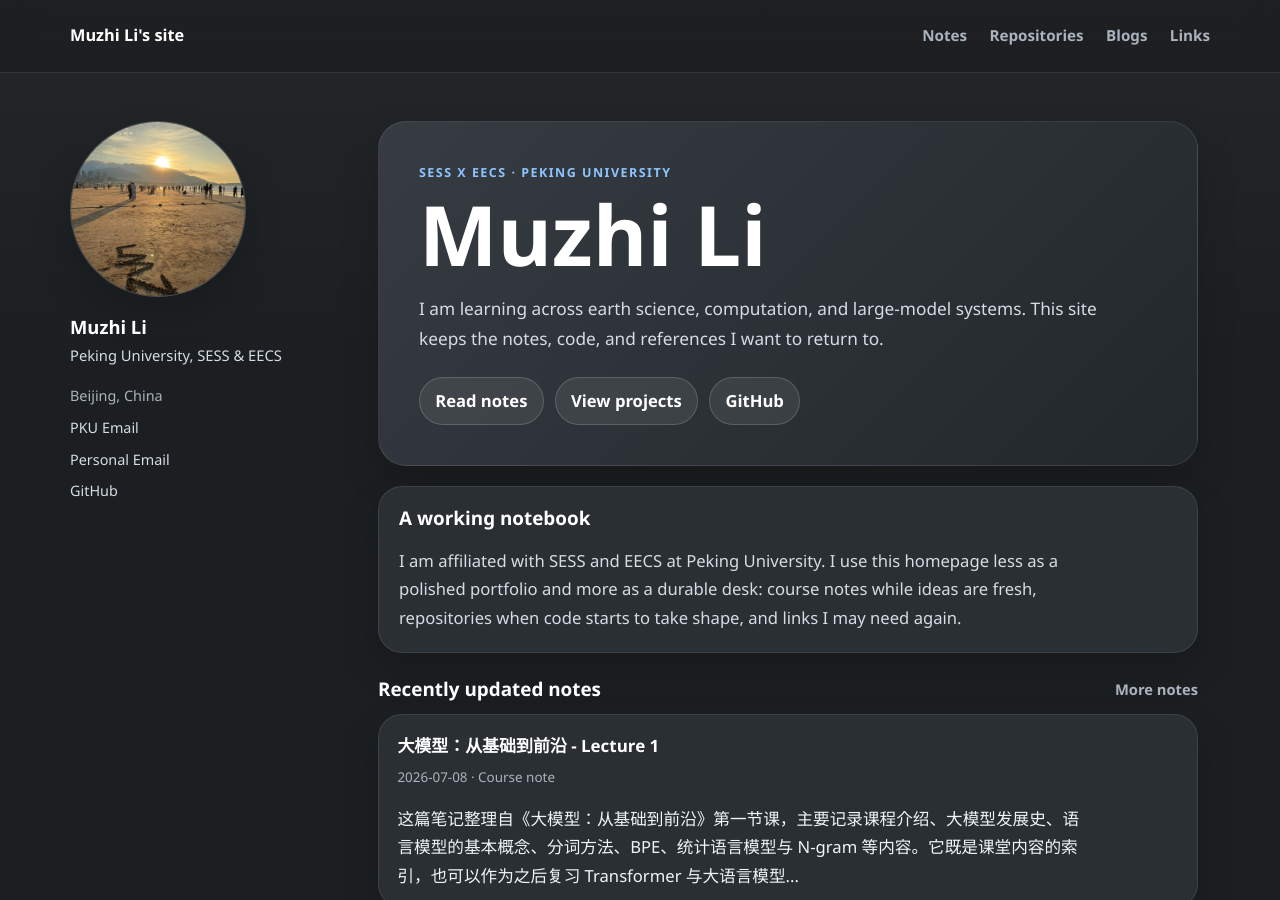
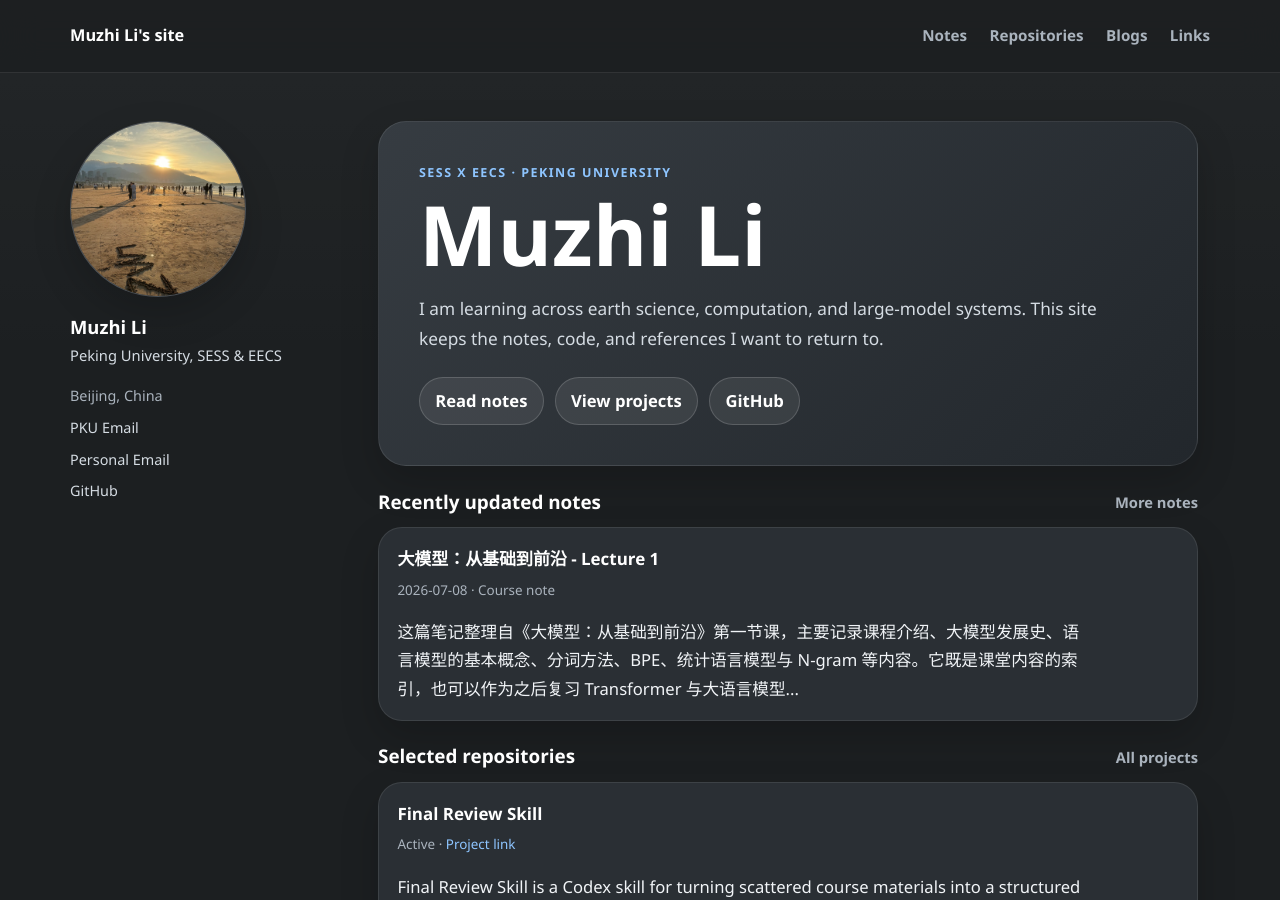
Before and after one commit to GabrielMu2006/GabrielMu2006.github.io, a Jekyll site: the page built from _pages/about.md, in a window 1280 px wide and 900 px high. Built offline with Jekyll 4.4.1, drawn with Linux system fonts in a browser that asks for light colours.

Commit message:
Remove homepage intro panel

```diff
--- a/_pages/about.md
+++ b/_pages/about.md
@@ -15,11 +15,6 @@ hide_title: true
     <a href="{{ '/Repositories/' | relative_url }}">View projects</a>
     <a href="https://github.com/GabrielMu2006">GitHub</a>
   </div>
-</section>
-
-<section class="home-panel home-panel--intro">
-  <h2>A working notebook</h2>
-  <p>I am affiliated with SESS and EECS at Peking University. I use this homepage less as a polished portfolio and more as a durable desk: course notes while ideas are fresh, repositories when code starts to take shape, and links I may need again.</p>
 </section>
 
 <section class="home-section">
```
Also changed, not shown: test/site_structure_test.rb (+2 -1 lines).
